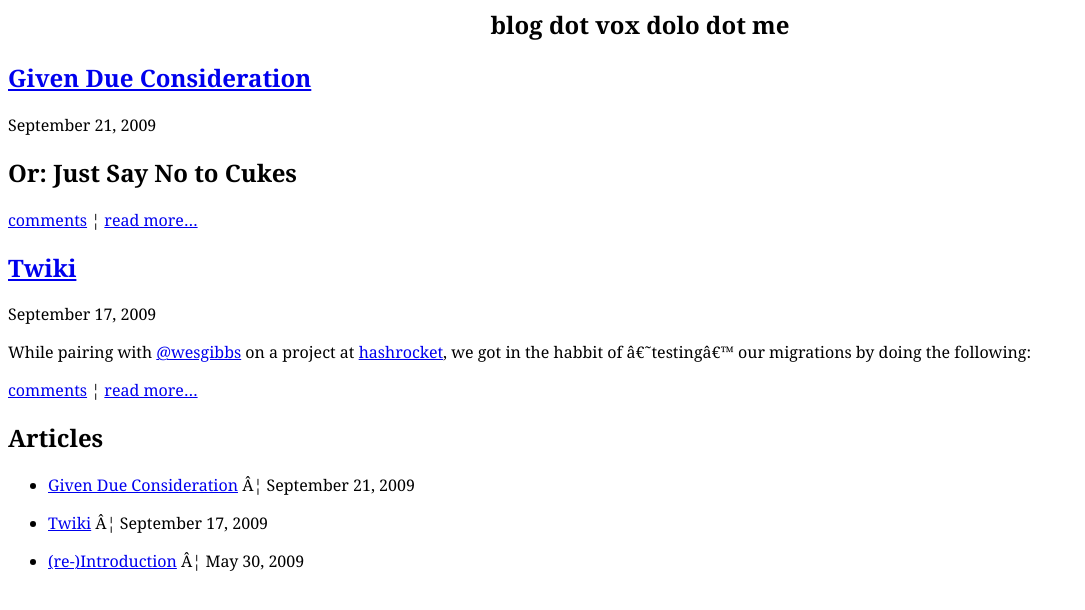
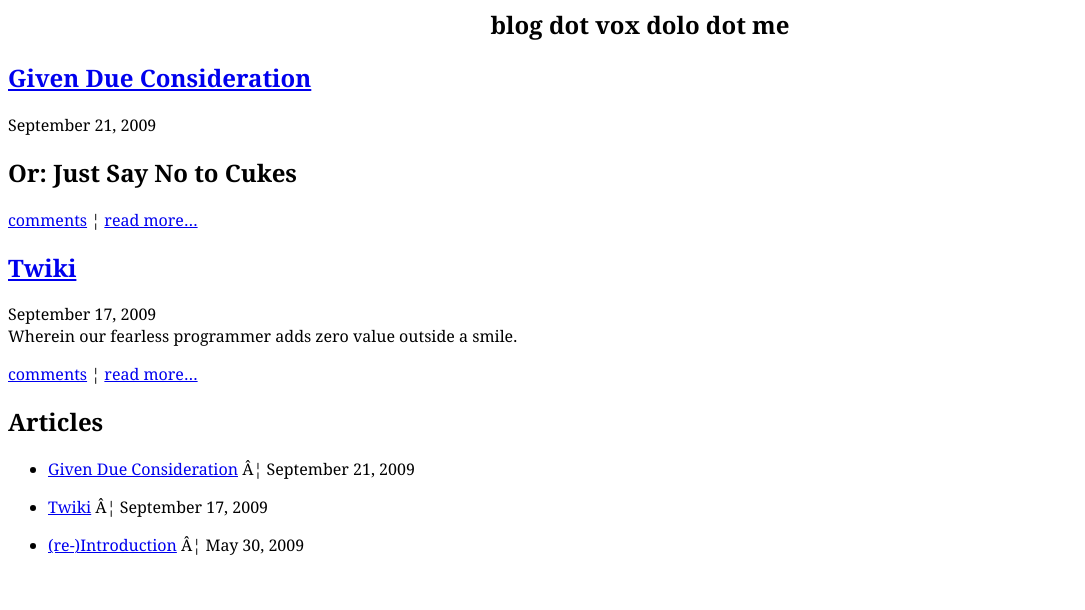
Before and after one commit to mrmemes-eth/voxdolo.github.com, a Jekyll site: the page built from index.md, in a window 1280 px wide. Shown: the top 610 px of the page, without its empty margins (0-1085 px from the left). Built offline with Jekyll 4.4.1, drawn with Linux system fonts in a browser that asks for light colours; comment, search, counter and statistics services are not loaded.

Commit message:
Add excerpt to Twiki

```diff
--- a/_posts/2009-09-17-twiki.md
+++ b/_posts/2009-09-17-twiki.md
@@ -1,6 +1,8 @@
 ---
 title: Twiki
 layout: post
+excerpt: |-
+  Wherein our fearless programmer adds zero value outside a smile.
 
 ---
 
```
